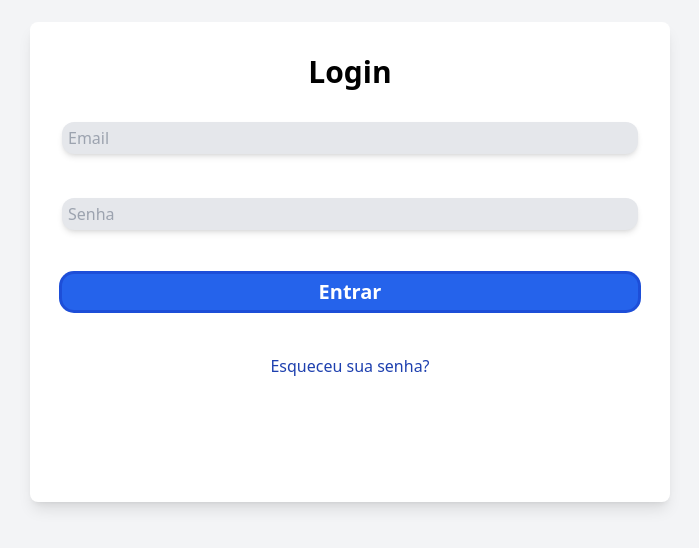
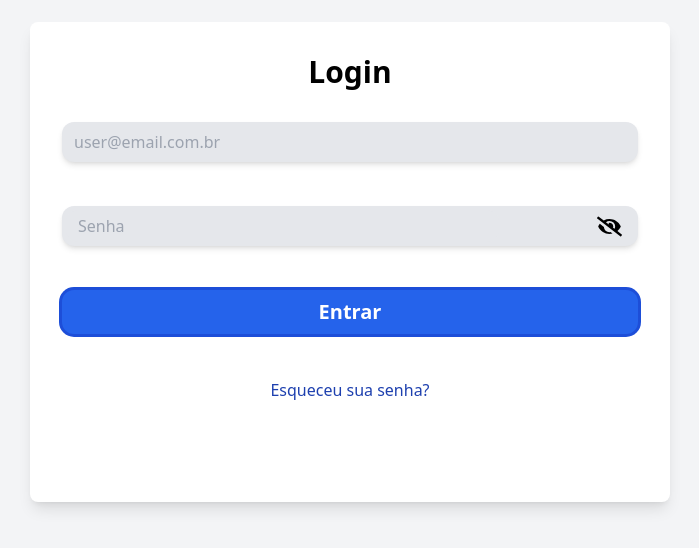
Before and after one commit to inodevs-5/Reportify-Frontend-Web, a React (Vite) app: page / in a window 1280 px wide. Shown: the part 138-686 px from the top of the page, without its empty margins (290-989 px from the left). Built offline with nearby package versions, Linux system fonts and the light colour scheme; what apisauce would draw is missing.

Commit message:
adicionando funcionalidade ao login

```diff
--- a/package.json
+++ b/package.json
@@ -13,7 +13,9 @@
     "apisauce": "^3.0.0",
     "react": "^18.2.0",
     "react-dom": "^18.2.0",
-    "react-icons": "^4.8.0"
+    "react-icons": "^4.8.0",
+    "react-router-dom": "^6.11.2",
+    "react-spinners": "^0.13.8"
   },
   "devDependencies": {
     "@types/react": "^18.0.28",
--- /dev/null
+++ b/src/componenst/loader/index.tsx
@@ -0,0 +1,11 @@
+import { SyncLoader } from "react-spinners";
+
+function Loader() {
+  return (
+    <>
+      <SyncLoader color="rgba(250,250, 250,250)" />
+    </>
+  );
+}
+
+export default Loader;
--- a/src/pages/Login/index.tsx
+++ b/src/pages/Login/index.tsx
@@ -1,6 +1,10 @@
+import { Link } from "react-router-dom";
 import { useAuth } from "../../contexts/auth";
+import { FaEyeSlash , FaEye } from 'react-icons/fa';
 import "../../styles/global.css";
+import "./style.css"
 import { useState } from "react";
+import Loader from "../../componenst/loader";
 
 
 function Login() {
@@ -10,51 +14,83 @@ function Login() {
   const [senha, setSenha] = useState('');
   const [loading, setLoading] = useState(false);
   const [errorMessage, setErrorMessage] = useState(null);
+  const [hidepass,setHidepass] = useState(false);
 
 
-async function login() {
-    // setLoading(true);
-    // try {
-    //   await signIn(email, senha);
-    //   navigation.navigate('Home')
-    // } catch (response) {
-    //   setErrorMessage(response.data.msg);
-    // }
-    // setLoading(false);
+  async function entrar() {
+    setLoading(true);
+    try {
+      await signIn(email, senha);
+      <Link to="/home" />
+    } catch (response) {
+      setErrorMessage(response.data.msg);
+    }
+    setLoading(false);
   }
-
 // const Forgotpassaword = () =>{
 //     console.log("manda")
 // }
 
+const handleTogglePassword = () => {
+  setHidepass(!hidepass);
+};
+
 
   return (
     <div className="h-screen bg-gray-100 w-screen flex items-center justify-center">
+      { !!errorMessage && <input style={{color: "red", fontSize: 15, marginBottom: 20}}>{ errorMessage }</input>}
       <div className="w-1/2 h-3/5 bg-white rounded-lg shadow-lg p-8">
         <h2 className="text-3xl text-center font-black mb-8">Login</h2>
-        <form className="grid gap-11">
+        <div className="grid gap-11">
           <div>
             <input
-              className="bg-gray-200 p-1 pl-1.5 w-full outline-none shadow-md rounded-xl"
+              className="bg-gray-200 p-2 pl-3 w-full outline-none shadow-md rounded-xl"
               type="email"
-              placeholder="Email"
+              placeholder='user@email.com.br'
+              onChange={texto => setEmail(texto)}
             />
           </div>
-          <div>
+          <div className="flex-row p-1 bg-gray-200 flex items-center  shadow-md rounded-xl justify-between">
             <input
-              className="bg-gray-200 p-1 pl-1.5 outline-none w-full shadow-md rounded-xl"
-              type="password"
+              className="bg-gray-200 p-1 pl-3 outline-none w-4/5  rounded-xl"
+              type={hidepass ? "text" : "password"}
               placeholder="Senha"
+              onChange={(texto => setSenha(texto))}
             />
+          <button onClick={handleTogglePassword} className="w-1/4 justify-end pr-3 flex outline-none">
+          { hidepass ?
+          <FaEye size={25}/>
+
+              :
+              <FaEyeSlash size={25} />
+
+          }
+
+
+
+          </button>
           </div>
-          <button className="bg-blue-600 ring-offset-0 font-black  ring ring-blue-700  p-1 text-white text-xl w-full rounded-xl cursor-pointer">
+         {
+          !loading ?
+
+         (<button className="bg-blue-600 ring-offset-0 font-black  ring ring-blue-700  p-2 text-white text-xl w-full rounded-xl cursor-pointer"
+          onClick={entrar}
+          >
             Entrar
-          </button>
+          </button>)
+        :(
+          <div className="bg-blue-600 ring-offset-0 font-black flex justify-center p-2  items-center  ring ring-blue-700  text-white text-xl w-full rounded-xl ">
+          <Loader/>
+          </div>
+        )
+
+        }
 
             <a href="/">
             <p  className="text-blue-800 text-center cursor-pointer" >Esqueceu sua senha?</p>
            </a>
-        </form>
+        </div>
+
       </div>
     </div>
   );
--- /dev/null
+++ b/src/pages/Login/style.css
@@ -0,0 +1,4 @@
+.icon{
+    color: aqua;
+
+}
--- /dev/null
+++ b/src/pages/home/index.tsx
@@ -0,0 +1,18 @@
+import { useAuth } from "../../contexts/auth";
+import "../../styles/global.css";
+// import { useState } from "react";
+
+
+function Home() {
+
+  const { signIn } = useAuth();
+
+  return (
+    <h1 className="from-red-800">
+        Home
+    </h1>
+  );
+};
+
+
+export default Home
--- /dev/null
+++ b/src/routes/Stack/admin.routes.tsx
@@ -0,0 +1,18 @@
+import { BrowserRouter, Route, Routes as Switch, Navigate } from "react-router-dom";
+import Login from "../../pages/Login";
+import Home from "../../pages/home";
+
+
+export default function AdminRoutes(){
+    return (
+        <BrowserRouter>
+        <Switch>
+            <Route path="*" element={<Navigate to="/" />} />
+            <Route path="/"  element={<Home/>} />
+            <Route path="/login" element={<Login/>}/>
+            {/* <Route path="/RedefinirSenha" />
+            <Route path="/EmailRedefinicao" /> */}
+        </Switch>
+        </BrowserRouter>
+        )
+}
--- /dev/null
+++ b/src/routes/Stack/auth.routes.tsx
@@ -0,0 +1,19 @@
+import { BrowserRouter, Route, Routes as Switch, Navigate } from "react-router-dom";
+import Login from "../../pages/Login";
+import Home from "../../pages/home";
+
+
+export default function AuthRoutes(){
+    return (
+        <BrowserRouter>
+        <Switch>
+            <Route path="*" element={<Navigate to="/" />} />
+            <Route path="/home" element={<Home/>} />
+            <Route path="/login" element={<Login/>}/>
+            <Route path="" />
+            {/* <Route path="/RedefinirSenha" />
+            <Route path="/EmailRedefinicao" /> */}
+        </Switch>
+        </BrowserRouter>
+        )
+}
--- /dev/null
+++ b/src/routes/Stack/routes.tsx
@@ -0,0 +1,14 @@
+import { BrowserRouter, Navigate, Route, Routes as Switch } from "react-router-dom";
+import Login from "../../pages/Login";
+
+export default function Routes () {
+    return (
+        <BrowserRouter>
+        <Switch>
+            <Route  path="*" element={<Navigate to=""/>}/>
+            <Route  path="/login" element={<Login/>}/>
+            <Route  path="/" element={<Login/>}/>
+        </Switch>
+        </BrowserRouter>
+    )
+}
--- /dev/null
+++ b/src/routes/index.tsx
@@ -0,0 +1,46 @@
+import React from "react"
+import AuthRoutes from "./Stack/auth.routes";
+import Routes from "./Stack/routes";
+import { useAuth } from '../contexts/auth';
+import AdminRoutes from "./Stack/admin.routes";
+import Loader from "../componenst/loader";
+import { Routes as Switch , BrowserRouter} from "react-router-dom";
+
+export default function () {
+    const { signed, loading, usuario } = useAuth();
+
+    if (loading) {
+        return (
+         <>
+         <Loader/>
+         </>
+        )
+    }
+
+    // const linking = {
+    //     prefixes: ["app://reportify", "http://reportify-app-inodevs-2023"],
+    //     config: {
+    //         screens: {
+    //             Login: {
+    //                 path: ""
+    //             },
+    //             RedefinirSenha: {
+    //                 path: "senha/:id/:firstTime",
+    //                 parse: {
+    //                     id: (id) => `${id}`,
+    //                     firstTime: (firstTime) => `${firstTime}`
+    //                 }
+    //             }
+    //         }
+    //     }
+    // }
+
+   return (
+    <BrowserRouter>
+        <Switch >
+            {usuario && usuario.perfil == "admin" ? <AdminRoutes /> : signed ? <AuthRoutes /> : <Routes />}
+        </Switch>
+    </BrowserRouter>
+    )
+
+}
```
Also changed, not shown: 1 other file (tests, documents, lock files or other folders).
